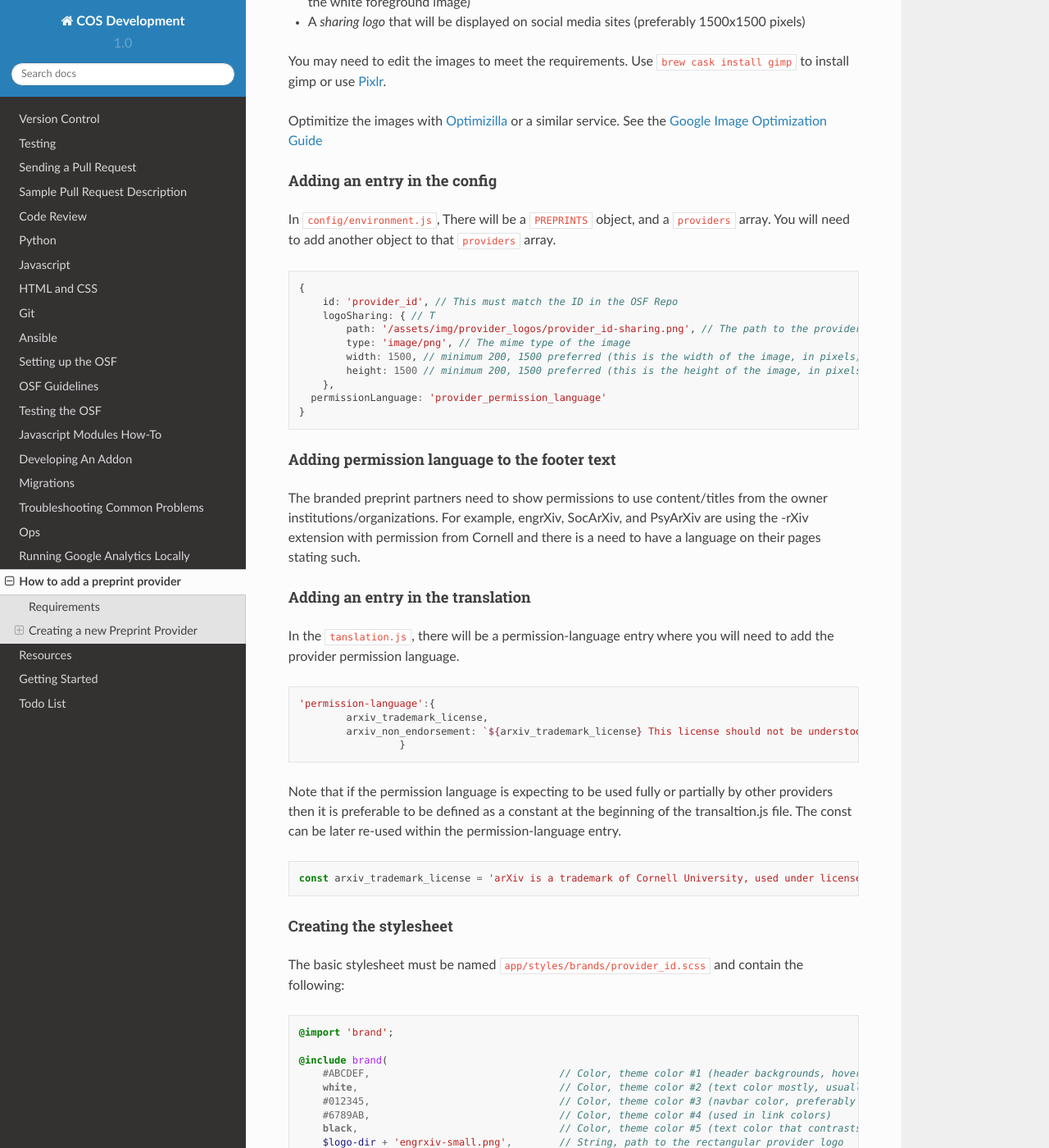
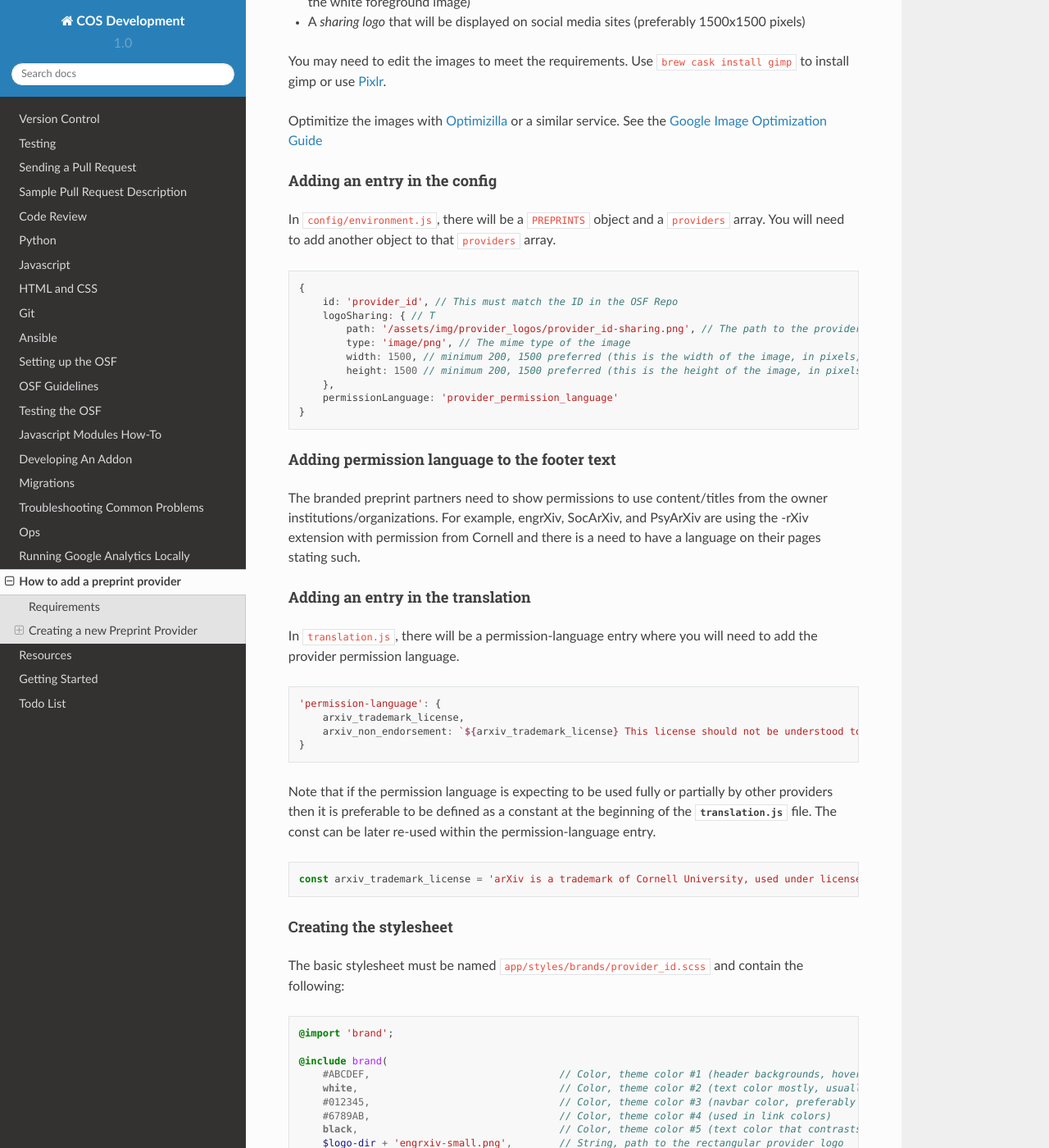
Before and after one commit to CenterForOpenScience/COSDev, a Sphinx documentation site: the page built from docs/osf/preprint_providers.rst, in a window 1280 px wide and 1400 px high, scrolled down 2272 px. Shown: the whole window at 82% size. Built offline with Sphinx 7.4.7 and the Read the Docs theme 2.0.0, drawn with Linux system fonts in a browser that asks for light colours.

Commit message:
Fix typos

```diff
--- a/docs/osf/preprint_providers.rst
+++ b/docs/osf/preprint_providers.rst
@@ -114,7 +114,8 @@ Optimitize the images with Optimizilla_ or a similar service. See the `Google Im
 
 Adding an entry in the config
 ~~~~~~~~~~~~~~~~~~~~~~~~~~~~~
-In ``config/environment.js``, There will be a ``PREPRINTS`` object, and a ``providers`` array. You will need to add another
+
+In ``config/environment.js``, there will be a ``PREPRINTS`` object and a ``providers`` array. You will need to add another
 object to that ``providers`` array.
 
 .. code-block:: javascript
@@ -127,26 +128,28 @@ object to that ``providers`` array.
             width: 1500, // minimum 200, 1500 preferred (this is the width of the image, in pixels)
             height: 1500 // minimum 200, 1500 preferred (this is the height of the image, in pixels)
         },
-      permissionLanguage: 'provider_permission_language'
+        permissionLanguage: 'provider_permission_language'
     }
 
 
 Adding permission language to the footer text
 ~~~~~~~~~~~~~~~~~~~~~~~~~~~~~~~~~~~~~~~~~~~~~
+
 The branded preprint partners need to show permissions to use content/titles from the owner institutions/organizations. For example, engrXiv, SocArXiv, and PsyArXiv are using the -rXiv extension with permission from Cornell and there is a need to have a language on their pages stating such.
 
 Adding an entry in the translation
 ~~~~~~~~~~~~~~~~~~~~~~~~~~~~~~~~~~
-In the ``tanslation.js``, there will be a permission-language entry where you will need to add the provider permission language.
+
+In ``translation.js``, there will be a permission-language entry where you will need to add the provider permission language.
 
 .. code-block:: javascript
 
-    'permission-language':{
-            arxiv_trademark_license,
-            arxiv_non_endorsement: `${arxiv_trademark_license} This license should not be understood to indicate endorsement of content on {{provider}} by Cornell University or arXiv.`
-                     }
+    'permission-language': {
+        arxiv_trademark_license,
+        arxiv_non_endorsement: `${arxiv_trademark_license} This license should not be understood to indicate endorsement of content on {{provider}} by Cornell University or arXiv.`
+    }
 
-Note that if the permission language is expecting to be used fully or partially by other providers then it is preferable to be defined as a constant at the beginning of the transaltion.js file. The const can be later re-used within the permission-language entry.
+Note that if the permission language is expecting to be used fully or partially by other providers then it is preferable to be defined as a constant at the beginning of the `translation.js` file. The const can be later re-used within the permission-language entry.
 
 .. code-block:: javascript
 
```
